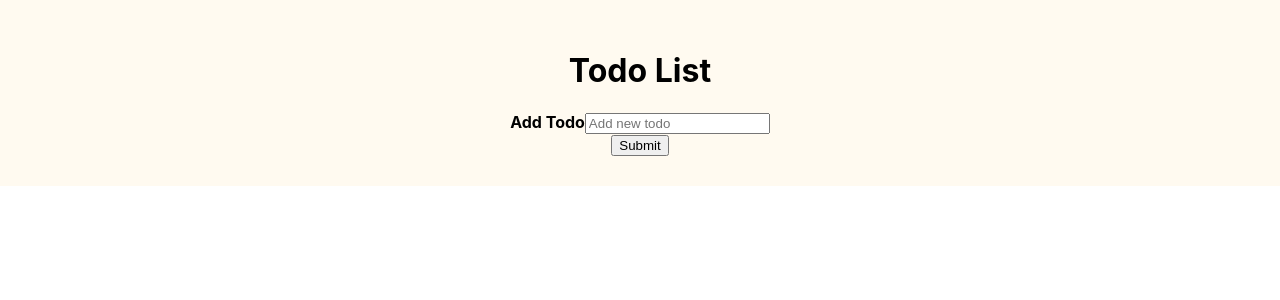
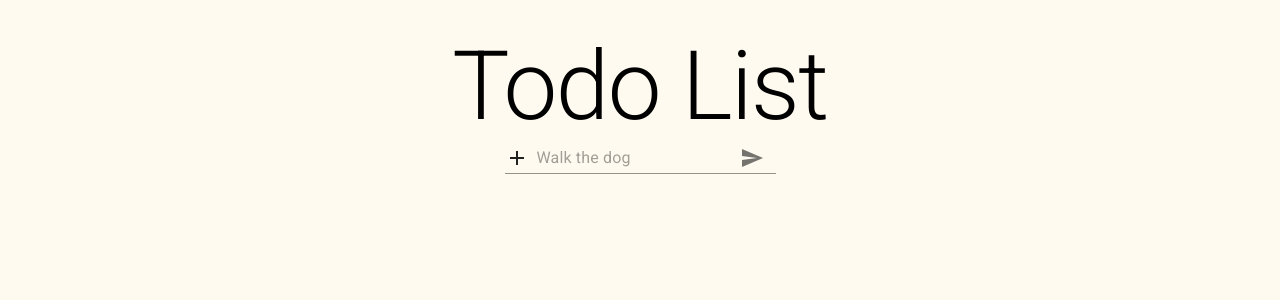
Before and after one commit to linkspote/react-todo-list-app, a React (Create React App) app: page / in a window 1280 px wide. Shown: the top 300 px of the page. Built offline with nearby package versions, Linux system fonts and the light colour scheme.

Commit message:
- Implemented Material UI - Added multiple root elements example

```diff
--- a/package.json
+++ b/package.json
@@ -35,5 +35,9 @@
       "last 1 firefox version",
       "last 1 safari version"
     ]
+  },
+  "devDependencies": {
+    "@material-ui/core": "^4.11.4",
+    "@material-ui/icons": "^4.11.2"
   }
 }
--- a/public/index.html
+++ b/public/index.html
@@ -24,6 +24,7 @@
       work correctly both with client-side routing and a non-root public URL.
       Learn how to configure a non-root public URL by running `npm run build`.
     -->
+    <link rel="stylesheet" href="https://fonts.googleapis.com/css?family=Roboto:300,400,500,700&display=swap" />
     <title>React App</title>
   </head>
   <body>
--- a/src/App.css
+++ b/src/App.css
@@ -1,12 +1,12 @@
 .app {
-  background-color: floralwhite;
   padding: 30px;
   text-align: center;
 }
 
 .todo {
-  align-items: center;
-  display: flex;
-  font-size: 18px;
-  justify-content: space-between;
+  padding: 8px 8px 8px 16px;
 }
+
+.todo .divider {
+  margin-right: 8px;
+}
--- a/src/App.js
+++ b/src/App.js
@@ -7,7 +7,7 @@ import React, { useEffect, useState } from "react";
 import './App.css';
 import TodoForm from "./components/TodoForm";
 import TodoList from "./components/TodoList";
-// TODO: Add Material UI
+import {Grid, Typography} from "@material-ui/core";
 
 // This key is used to identify the stored todos of this app
 const LOCAL_STORAGE_KEY = "react-todo-list-todos";
@@ -71,9 +71,11 @@ function App() {
   return (
     <div className="app">
       <div className="container">
-        <h1 className="text-center mb-4">Todo List</h1>
-        <TodoForm addTodo={addTodo} />
-        <TodoList todos={todos} toggleTodo={toggleTodo} removeTodo={removeTodo} />
+        <Typography variant="h1" className="text-center mb-4">Todo List</Typography>
+        <Grid container spacing={2}>
+          <TodoForm addTodo={addTodo} />
+          <TodoList todos={todos} toggleTodo={toggleTodo} removeTodo={removeTodo} />
+        </Grid>
       </div>
     </div>
   );
--- a/src/components/Todo.js
+++ b/src/components/Todo.js
@@ -1,4 +1,6 @@
 import React from "react";
+import {Divider, Grid, IconButton, Typography} from "@material-ui/core";
+import {Delete, Done} from "@material-ui/icons";
 
 /**
  * Renders a todo from the list and handles its actions.
@@ -13,19 +15,26 @@ import React from "react";
 function Todo({ todo, index, toggleTodo, removeTodo }) {
 
   return (
-    // TODO: Add "multiple root elements" example
+    /* If we would render the following three lines of code an error occurs telling us that adjacent JSX elements
+       must be wrapped in an enclosing tag and that we could use a React Fragment to solve this problem.
+       To say it simple when we create a component or anything else with JSX we always need a single root element like
+       in XML. */
+    // <Typography style={{ textDecoration: todo.isDone ? "line-through" : "" }}>{todo.text}</Typography>
+    // <IconButton onClick={() => toggleTodo(index)}><Done /></IconButton>
+    // <IconButton onClick={() => removeTodo(index)}><Delete /></IconButton>
 
-    <div>
-      <div>
-        <div className="todo">
-          <span style={{ textDecoration: todo.isDone ? "line-through" : "" }}>{todo.text}</span>
-          <div>
-            <button onClick={() => toggleTodo(index)}>✓</button>{' '}
-            <button onClick={() => removeTodo(index)}>✕</button>
-          </div>
-        </div>
-      </div>
-    </div>
+    <Grid container justify="space-between" alignItems="center" className="todo">
+      <Grid item>
+        <Typography style={{ textDecoration: todo.isDone ? "line-through" : "" }}>{todo.text}</Typography>
+      </Grid>
+      <Grid item>
+        <Grid container alignItems="center">
+          <Divider className="divider" orientation="vertical" flexItem />
+          <IconButton onClick={() => toggleTodo(index)}><Done /></IconButton>
+          <IconButton onClick={() => removeTodo(index)}><Delete /></IconButton>
+        </Grid>
+      </Grid>
+    </Grid>
   );
 }
 
--- a/src/components/TodoForm.js
+++ b/src/components/TodoForm.js
@@ -1,5 +1,7 @@
 // State is used here to keep track of the user input
 import React, { useState } from "react";
+import {Grid, IconButton, Input, InputAdornment} from "@material-ui/core";
+import {Add, Send} from "@material-ui/icons";
 
 /**
  * Renders the todo form to add one to the list.
@@ -29,20 +31,30 @@ function TodoForm({ addTodo }) {
   };
 
   return (
-    <form onSubmit={handleSubmit}>
-      <div>
-        <label><b>Add Todo</b></label>
-        <input
+    <Grid item xs={12}>
+      <form onSubmit={handleSubmit}>
+        <Input
           type="text"
           className="input"
           value={value}
-          onChange={e => setValue(e.target.value)} // Updates the task when input changes
-          placeholder="Add new todo" />
-      </div>
-      <button type="submit">
-        Submit
-      </button>
-    </form>
+          onChange={e => setValue(e.target.value)}
+          placeholder="Walk the dog"
+          label="Add new todo"
+          startAdornment={
+            <InputAdornment position="start">
+              <Add />
+            </InputAdornment>
+          }
+          endAdornment={
+            <InputAdornment position="end">
+              <IconButton type="submit">
+                <Send />
+              </IconButton>
+            </InputAdornment>
+          }
+        />
+      </form>
+    </Grid>
   );
 }
 
--- a/src/components/TodoList.js
+++ b/src/components/TodoList.js
@@ -1,5 +1,6 @@
 import React from "react";
 import Todo from "./Todo";
+import {Grid, Paper} from "@material-ui/core";
 
 /**
  * Renders the list of todos.
@@ -12,13 +13,15 @@ import Todo from "./Todo";
  */
 function TodoList({ todos, toggleTodo, removeTodo }) {
   return (
-    <div>
+    <React.Fragment>
       {/*
         * Here we are inserting JS to map over the list of todos and to provide an identifier for each element.
         * Note: When you render a JSX element from an array map each element should have a unique key attached to the
         *       parent element returned from the map.
         */}
       {todos.map((todo, index) => (
+        <Grid item xs={12}>
+          <Paper elevation={3}>
             <Todo
               key={index}
               index={index}
@@ -26,8 +29,10 @@ function TodoList({ todos, toggleTodo, removeTodo }) {
               toggleTodo={toggleTodo}
               removeTodo={removeTodo}
             />
+          </Paper>
+        </Grid>
       ))}
-    </div>
+    </React.Fragment>
   );
 }
 
--- a/src/index.css
+++ b/src/index.css
@@ -1,4 +1,5 @@
 body {
+  background-color: floralwhite;
   margin: 0;
   font-family: -apple-system, BlinkMacSystemFont, 'Segoe UI', 'Roboto', 'Oxygen',
     'Ubuntu', 'Cantarell', 'Fira Sans', 'Droid Sans', 'Helvetica Neue',
```
Also changed, not shown: 1 other file (tests, documents, lock files or other folders). Lines whose indentation alone changed are shown as unchanged.
